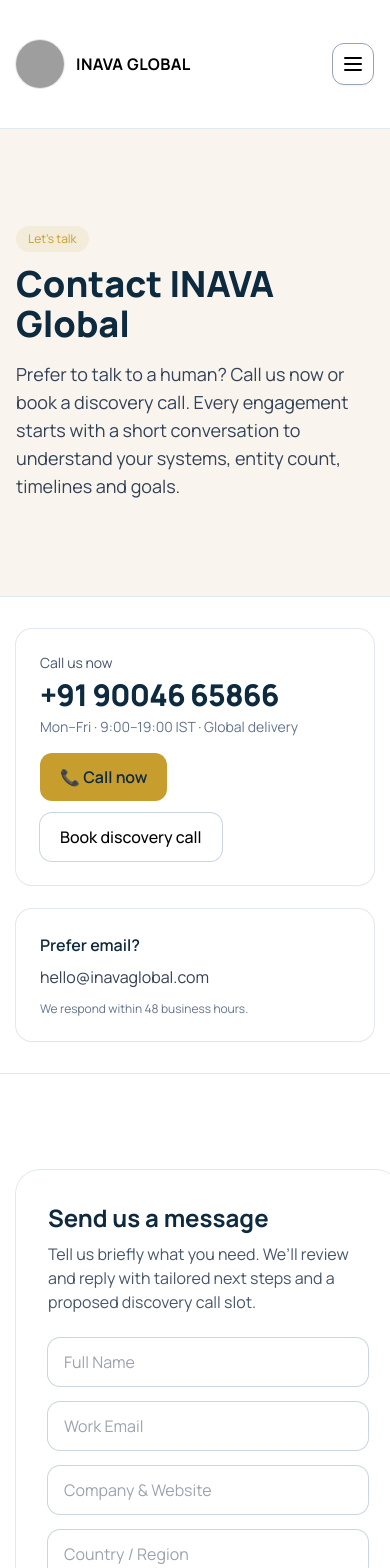
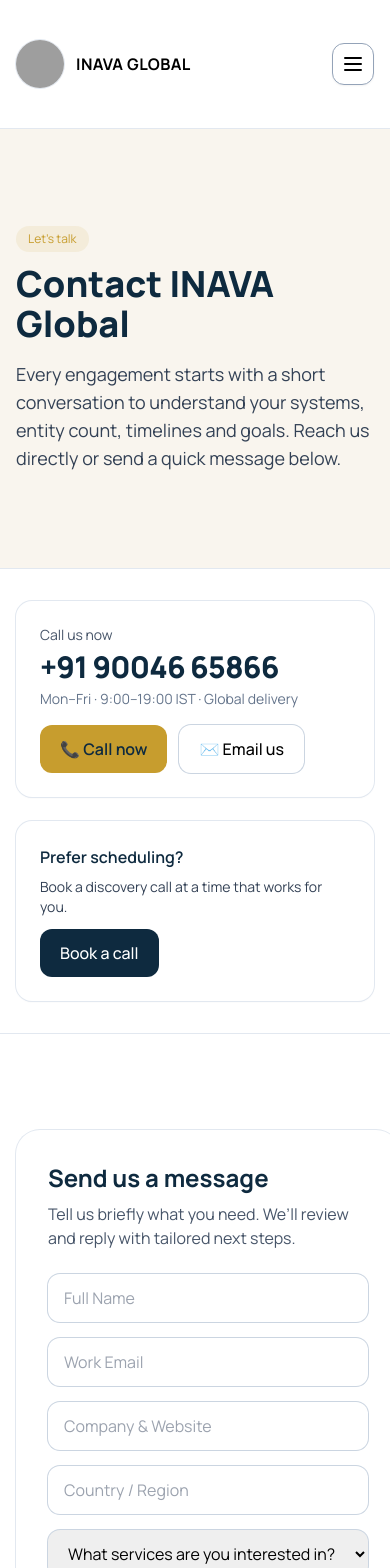
Before and after one commit to daaksesh/inavaglobal, a Next.js app: page /contact in a window 390 px wide. Shown: the top 1568 px of the page. Built offline with nearby package versions, Linux system fonts and the light colour scheme; grey boxes are pictures that could not be loaded.

Commit message:
Update contact.js

```diff
--- a/pages/contact.js
+++ b/pages/contact.js
@@ -7,36 +7,59 @@ export default function Contact() {
       <header className="section bg-[#F9F5EE]">
         <div className="container">
           <span className="badge">Let’s talk</span>
-          <h1 className="mt-3 text-4xl md:text-5xl font-extrabold text-navy">Contact INAVA Global</h1>
+          <h1 className="mt-3 text-4xl md:text-5xl font-extrabold text-navy">
+            Contact INAVA Global
+          </h1>
           <p className="mt-4 max-w-3xl text-slate-700 text-lg">
-            Prefer to talk to a human? Call us now or book a discovery call. Every engagement starts with a short conversation to understand your systems, entity count, timelines and goals.
+            Every engagement starts with a short conversation to understand your
+            systems, entity count, timelines and goals. Reach us directly or send
+            a quick message below.
           </p>
         </div>
       </header>
 
-      {/* CONTACT STRIP WITH PHONE HIGHLIGHT */}
+      {/* CONTACT STRIP */}
       <section className="py-8 bg-white border-y border-slate-200">
         <div className="container grid md:grid-cols-3 gap-6 items-stretch">
           {/* Phone highlight */}
           <div className="md:col-span-2 rounded-2xl ring-1 ring-slate-200 bg-white p-6 shadow-sm flex flex-col md:flex-row md:items-center md:justify-between gap-4">
             <div>
               <div className="text-sm text-slate-600">Call us now</div>
-              <div className="mt-1 text-3xl md:text-4xl font-extrabold tracking-tight text-navy">+91 90046 65866</div>
-              <div className="mt-1 text-sm text-slate-500">Mon–Fri · 9:00–19:00 IST · Global delivery</div>
+              <div className="mt-1 text-3xl md:text-4xl font-extrabold tracking-tight text-navy">
+                +91 90046 65866
+              </div>
+              <div className="mt-1 text-sm text-slate-500">
+                Mon–Fri · 9:00–19:00 IST · Global delivery
+              </div>
             </div>
             <div className="flex flex-wrap gap-3">
-              <a href="tel:+919004665866" className="inline-flex items-center justify-center rounded-xl bg-gold px-5 py-3 text-navy font-semibold hover:bg-[#E6CF84] transition">📞 Call now</a>
-              <a href="https://calendly.com/hello-inavaglobal/30min" target="_blank" rel="noreferrer"
-                 className="inline-flex items-center justify-center rounded-xl ring-1 ring-slate-300 px-5 py-3 font-medium hover:bg-slate-50">
-                Book discovery call
+              <a
+                href="tel:+919004665866"
+                className="inline-flex items-center justify-center rounded-xl bg-gold px-5 py-3 text-navy font-semibold hover:bg-[#E6CF84] transition"
+              >
+                📞 Call now
+              </a>
+              <a
+                href="mailto:hello@inavaglobal.com"
+                className="inline-flex items-center justify-center rounded-xl ring-1 ring-slate-300 px-5 py-3 font-medium hover:bg-slate-50"
+              >
+                ✉️ Email us
               </a>
             </div>
           </div>
-          {/* Alt channel */}
+
+          {/* Alt CTA */}
           <div className="rounded-2xl ring-1 ring-slate-200 bg-white p-6 shadow-sm">
-            <div className="font-semibold text-navy">Prefer email?</div>
-            <div className="mt-2 text-slate-700 break-words">hello@inavaglobal.com</div>
-            <div className="mt-3 text-xs text-slate-500">We respond within 48 business hours.</div>
+            <div className="font-semibold text-navy">Prefer scheduling?</div>
+            <div className="mt-2 text-slate-700 text-sm">
+              Book a discovery call at a time that works for you.
+            </div>
+            <a
+              href="#form"
+              className="mt-3 inline-flex items-center justify-center rounded-xl bg-navy text-white px-5 py-3 font-medium hover:bg-slate-800 transition"
+            >
+              Book a call
+            </a>
           </div>
         </div>
       </section>
@@ -44,16 +67,31 @@ export default function Contact() {
       {/* MAIN CONTACT AREA */}
       <section className="section bg-white" id="form">
         <div className="container grid lg:grid-cols-12 gap-10">
-          {/* Form + Calendly */}
+          {/* Form + optional Calendly */}
           <div className="lg:col-span-7">
             <div className="rounded-3xl ring-1 ring-slate-200 bg-white p-8 shadow-sm">
               <h2 className="text-2xl font-bold text-navy">Send us a message</h2>
-              <p className="mt-2 text-slate-600">Tell us briefly what you need. We’ll review and reply with tailored next steps and a proposed discovery call slot.</p>
+              <p className="mt-2 text-slate-600">
+                Tell us briefly what you need. We’ll review and reply with tailored
+                next steps.
+              </p>
               <form className="mt-6 grid sm:grid-cols-2 gap-4">
-                <input className="rounded-xl ring-1 ring-slate-300 px-4 py-3" placeholder="Full Name" />
-                <input className="rounded-xl ring-1 ring-slate-300 px-4 py-3" placeholder="Work Email" />
-                <input className="rounded-xl ring-1 ring-slate-300 px-4 py-3 sm:col-span-2" placeholder="Company & Website" />
-                <input className="rounded-xl ring-1 ring-slate-300 px-4 py-3 sm:col-span-2" placeholder="Country / Region" />
+                <input
+                  className="rounded-xl ring-1 ring-slate-300 px-4 py-3"
+                  placeholder="Full Name"
+                />
+                <input
+                  className="rounded-xl ring-1 ring-slate-300 px-4 py-3"
+                  placeholder="Work Email"
+                />
+                <input
+                  className="rounded-xl ring-1 ring-slate-300 px-4 py-3 sm:col-span-2"
+                  placeholder="Company & Website"
+                />
+                <input
+                  className="rounded-xl ring-1 ring-slate-300 px-4 py-3 sm:col-span-2"
+                  placeholder="Country / Region"
+                />
                 <select className="rounded-xl ring-1 ring-slate-300 px-4 py-3 sm:col-span-2">
                   <option>What services are you interested in?</option>
                   <option>Bookkeeping & Year-End</option>
@@ -69,35 +107,41 @@ export default function Contact() {
                   <option>Global Expansion</option>
                   <option>Transaction Readiness</option>
                 </select>
-                <textarea className="rounded-xl ring-1 ring-slate-300 px-4 py-3 sm:col-span-2" rows={6} placeholder="Briefly describe your requirements (systems, volumes, deadlines)"></textarea>
-                <button type="button" className="btn-primary mt-2">Send message</button>
-                <a href="https://calendly.com/hello-inavaglobal/30min" target="_blank" rel="noreferrer" className="btn-secondary mt-2">Or book a discovery call</a>
+                <textarea
+                  className="rounded-xl ring-1 ring-slate-300 px-4 py-3 sm:col-span-2"
+                  rows={6}
+                  placeholder="Briefly describe your requirements (systems, volumes, deadlines)"
+                ></textarea>
+                <button type="button" className="btn-primary mt-2">
+                  Send message
+                </button>
               </form>
-              <p className="mt-3 text-xs text-slate-500">By submitting, you agree to our Privacy Policy and Data Processing Addendum.</p>
+              <p className="mt-3 text-xs text-slate-500">
+                By submitting, you agree to our Privacy Policy and Data Processing
+                Addendum.
+              </p>
             </div>
 
-            {/* Calendly Inline Embed */}
+            {/* Calendly Inline Embed (single location) */}
             <div className="mt-10">
-              <h3 className="text-xl font-semibold text-navy mb-3">Schedule directly</h3>
-              <div className="calendly-inline-widget"
-                   data-url="https://calendly.com/hello-inavaglobal/30min"
-                   style={{ minWidth: "320px", height: "700px" }}></div>
-              <script type="text/javascript" src="https://assets.calendly.com/assets/external/widget.js" async></script>
+              <h3 className="text-xl font-semibold text-navy mb-3">
+                Or schedule directly
+              </h3>
+              <div
+                className="calendly-inline-widget"
+                data-url="https://calendly.com/hello-inavaglobal/30min"
+                style={{ minWidth: '320px', height: '700px' }}
+              ></div>
+              <script
+                type="text/javascript"
+                src="https://assets.calendly.com/assets/external/widget.js"
+                async
+              ></script>
             </div>
           </div>
 
-          {/* Contact info / Trust column */}
+          {/* Sidebar */}
           <aside className="lg:col-span-5 space-y-6">
-            {/* Direct lines */}
-            <div className="rounded-2xl ring-1 ring-slate-200 bg-white p-6 shadow-sm">
-              <h3 className="font-semibold text-navy">Direct lines</h3>
-              <div className="mt-3 space-y-2 text-slate-700">
-                <div>📞 <a href="tel:+919004665866" className="font-semibold text-navy hover:underline">+91 90046 65866</a> <span className="text-xs text-slate-500">(Primary)</span></div>
-                <div>✉️ hello@inavaglobal.com</div>
-              </div>
-              <div className="mt-3 text-xs text-slate-500">Response SLA: within 48 business hours.</div>
-            </div>
-
             {/* Trust signals */}
             <div className="rounded-2xl ring-1 ring-slate-200 bg-white p-6 shadow-sm">
               <h3 className="font-semibold text-navy">Why clients choose us</h3>
@@ -113,12 +157,22 @@ export default function Contact() {
             <div className="rounded-2xl ring-1 ring-slate-200 bg-white p-6 shadow-sm">
               <h3 className="font-semibold text-navy">FAQs</h3>
               <details className="mt-3 group">
-                <summary className="cursor-pointer list-none font-medium text-slate-800">Do you replace our CPA?</summary>
-                <p className="mt-2 text-sm text-slate-600">No. We handle daily finance ops and prep; your local CPA/tax firm reviews and signs as required.</p>
+                <summary className="cursor-pointer list-none font-medium text-slate-800">
+                  Do you replace our CPA?
+                </summary>
+                <p className="mt-2 text-sm text-slate-600">
+                  No. We handle daily finance ops and prep; your local CPA/tax firm
+                  reviews and signs as required.
+                </p>
               </details>
               <details className="mt-3 group">
-                <summary className="cursor-pointer list-none font-medium text-slate-800">How soon can you start?</summary>
-                <p className="mt-2 text-sm text-slate-600">Typically within 5–10 business days after scoping, depending on access and volumes.</p>
+                <summary className="cursor-pointer list-none font-medium text-slate-800">
+                  How soon can you start?
+                </summary>
+                <p className="mt-2 text-sm text-slate-600">
+                  Typically within 5–10 business days after scoping, depending on
+                  access and volumes.
+                </p>
               </details>
             </div>
           </aside>
```
